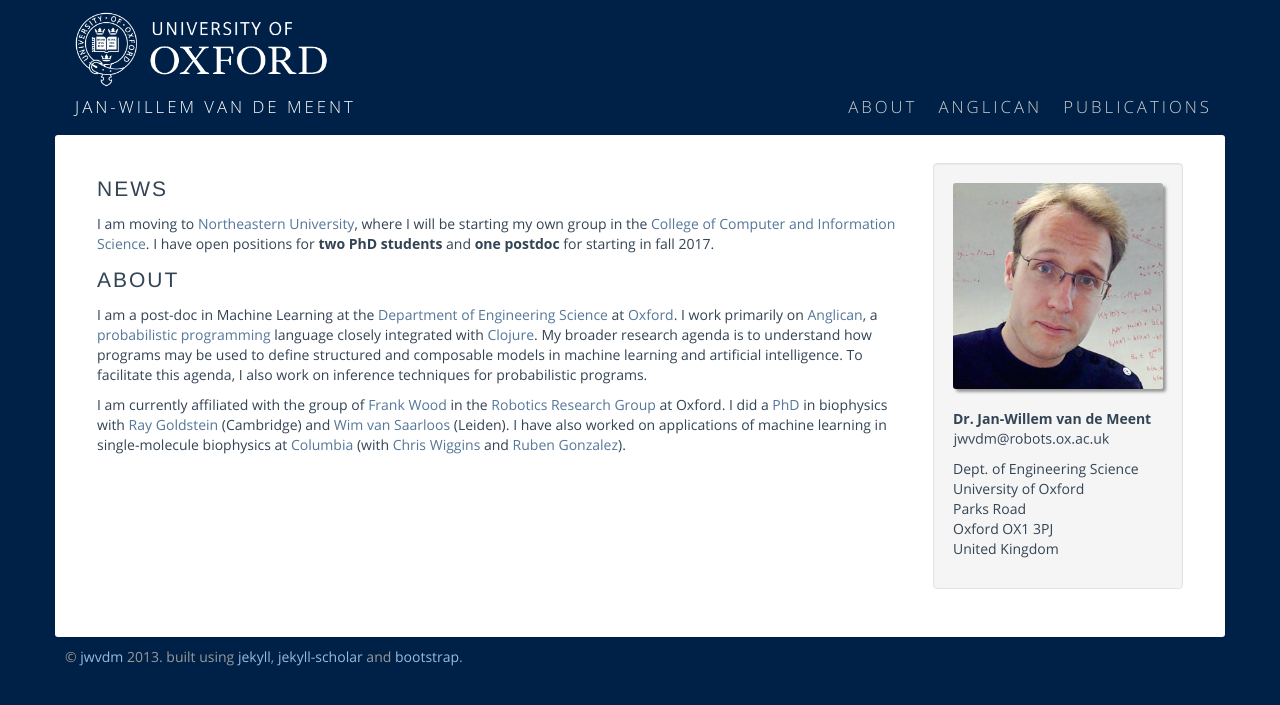
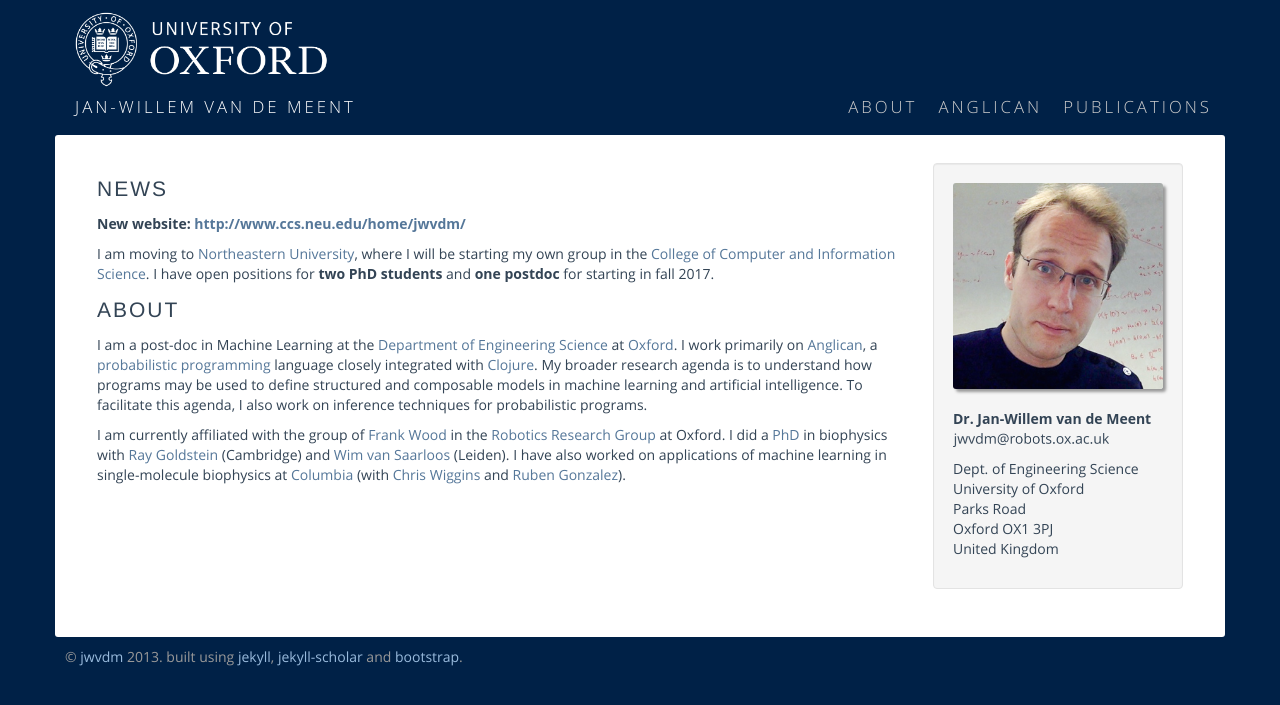
Before and after one commit to jwvdm/robots-homepage, a Jekyll site: the page built from index.html, in a window 1280 px wide. Shown: the top 705 px of the page. Built offline with Jekyll 4.4.1, drawn with Linux system fonts in a browser that asks for light colours; some web fonts are replaced.

Commit message:
link to northeastern page

```diff
--- a/_includes/news.md
+++ b/_includes/news.md
@@ -1 +1,4 @@
-I am moving to [Northeastern University](https://www.northeastern.edu), where I will be starting my own group in the [College of Computer and Information Science](https://www.ccis.northeastern.edu). I have open positions for **two PhD students** and **one postdoc** for starting in fall 2017.
+**New website: [http://www.ccs.neu.edu/home/jwvdm/](http://www.ccs.neu.edu/home/jwvdm/)**
+
+I am moving to [Northeastern University](https://www.northeastern.edu), where I will be
+starting my own group in the [College of Computer and Information Science](https://www.ccis.northeastern.edu). I have open positions for **two PhD students** and **one postdoc** for starting in fall 2017.
```
